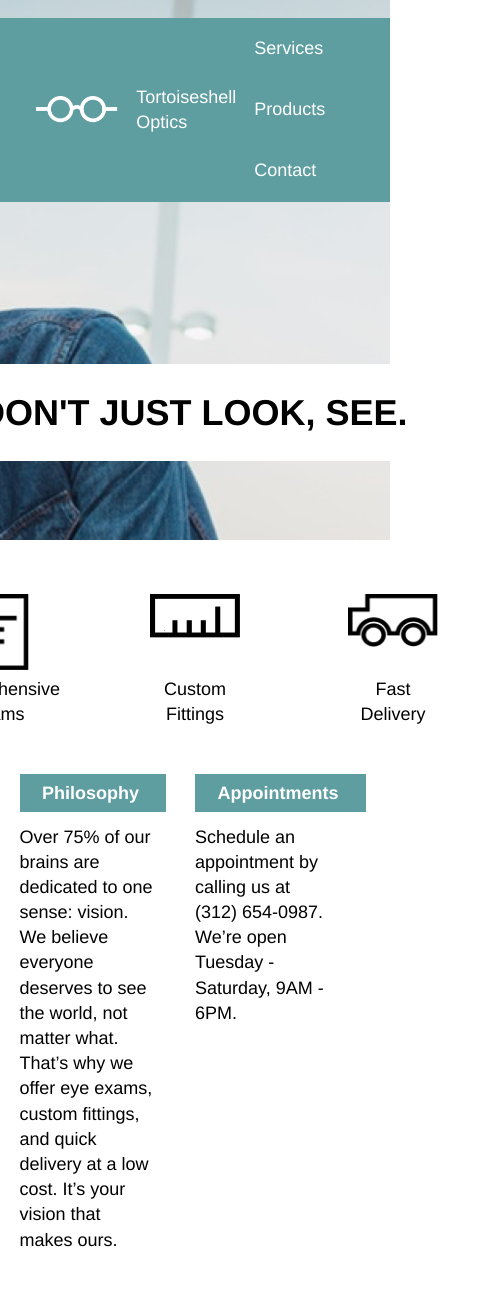
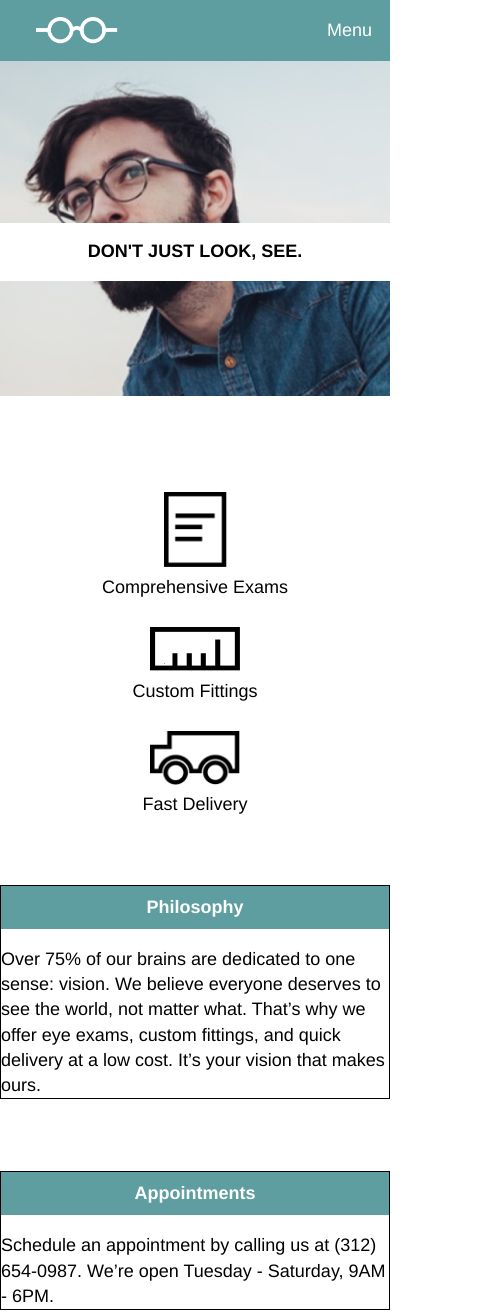
Before and after one commit to CrystalFury/tortoiseshelloptics, a plain HTML site: page index.html in a window 390 px wide. Shown: the top 1313 px of the page, 501 px wide, since content can reach past the window. Drawn offline with Linux system fonts and the light colour scheme.

Commit message:
css complete with media queries

```diff
--- a/resources/css/style.css
+++ b/resources/css/style.css
@@ -81,7 +81,6 @@ header .container {
 .headline {
   position: relative;
   top: 10rem;
-  width: 34rem;
   background-color: white;
 }
 
@@ -143,6 +142,7 @@ footer {
 footer .container {
   display: flex;
   align-items: center;
+  justify-content: center;
   background-color: azure;
   padding: 4rem;
 }
@@ -151,3 +151,99 @@ footer img {
   height: 1.5rem;
   margin-right: 1rem;
 }
+
+@media only screen and (max-width: 975px) {
+
+  .container {
+    max-width: 100%;
+  }
+
+  header {
+    height: 22rem;
+  }
+
+  header .container {
+    top: 0;
+  }
+
+  .headline {
+    top: 5rem;
+    right: 2rem;
+  }
+
+  .headline h1 {
+    padding: 1.5rem 4rem;
+    font-size: 1.33rem;
+  }
+}
+
+@media only screen and (max-width: 670px) {
+
+  .company span {
+    display: none;
+  }
+
+  header {
+    height: 22rem;
+    background-position: 20%;
+  }
+
+  .headline {
+    top: 9rem;
+    right: 0;
+    width: 100%;
+    text-align: center;
+  }
+
+  .headline h1 {
+    padding: 1rem;
+    font-size: 1rem;
+  }
+
+  nav ul {
+    display: none;
+  }
+
+  .mobile-nav {
+    display: inline-block;
+    padding: 1rem;
+  }
+
+  .features {
+    flex-wrap: wrap;
+    margin-top: 3.77rem;
+  }
+
+  .feature {
+    width: 100%;
+    margin-top: 1.54rem;
+  }
+
+  .all-content {
+    display: block;
+    margin: 3.77rem 0;
+  }
+
+  .content {
+    display: flex;
+    flex-direction: column;
+    align-items: center;
+    width: 100%;
+    margin: 0 0 4rem 0;
+    border: 1px solid black;
+  }
+
+  .title {
+    width: 100%;
+    padding: 0.5rem 0;
+    text-align: center;
+  }
+
+  footer span {
+    display: none;
+  }
+
+  footer img {
+    margin; 0;
+  }
+}
```
